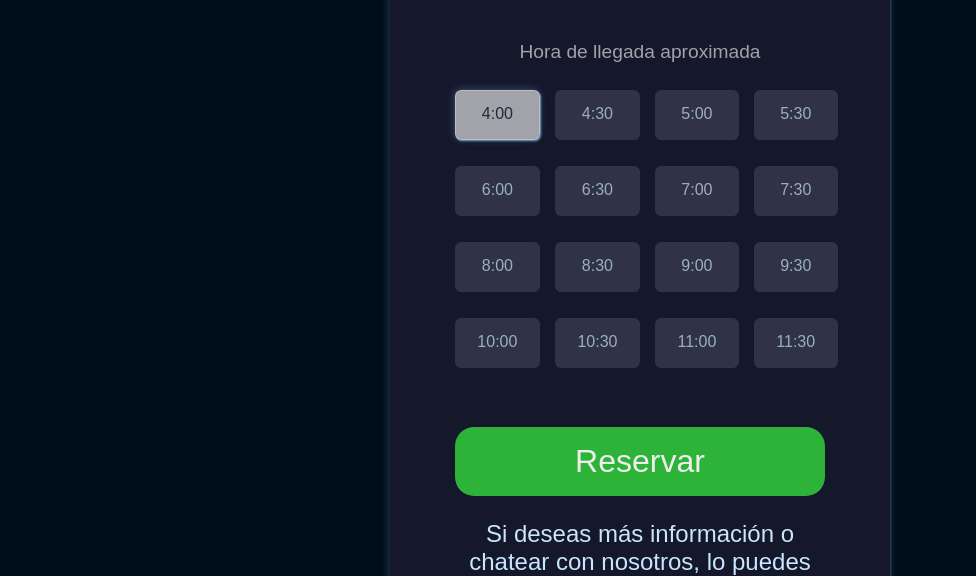
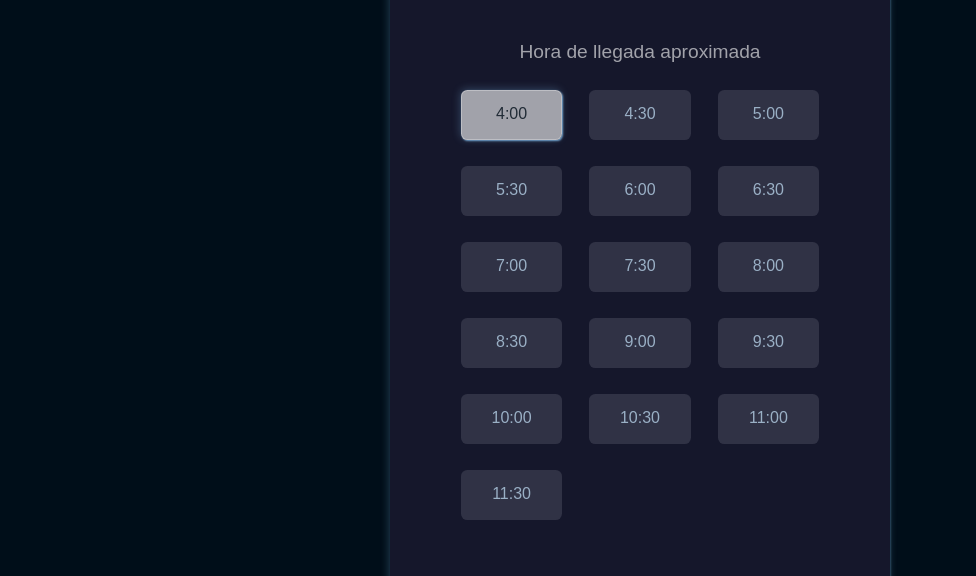
Before and after one commit to RicardoCordovilla/reservas-rootsvalle, a plain HTML site: page index.html in a window 1280 px wide. Shown: the part 1283-1859 px from the top of the page, without its empty margins (0-976 px from the left). Drawn offline with nearby package versions, Linux system fonts and the light colour scheme.

Commit message:
cambios en grid de form hora

```diff
--- a/estilos.css
+++ b/estilos.css
@@ -331,7 +331,7 @@ h4 {
     display: grid;
     place-items: center;
     display: grid;
-    grid-template-columns: 1fr 1fr 1fr 1fr;
+    grid-template-columns: 1fr 1fr 1fr;
     gap: 1rem;
     padding-bottom: 1rem;
 
```
